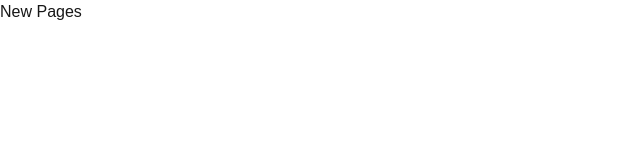
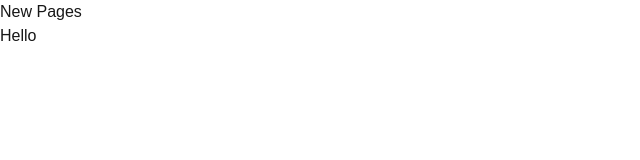
Before and after one commit to rohitjbcodeapp/nextcicd, a Next.js app: page /new in a window 1280 px wide. Shown: the top 160 px of the page, without its empty margins (0-640 px from the left). Built offline with nearby package versions, Linux system fonts and the light colour scheme.

Commit message:
update new page

```diff
--- a/app/new/page.tsx
+++ b/app/new/page.tsx
@@ -4,6 +4,7 @@ const New = () => {
     return (
         <>
            <h1>New Pages</h1>
+           <p>Hello</p>
         </>
     )
 }
```
